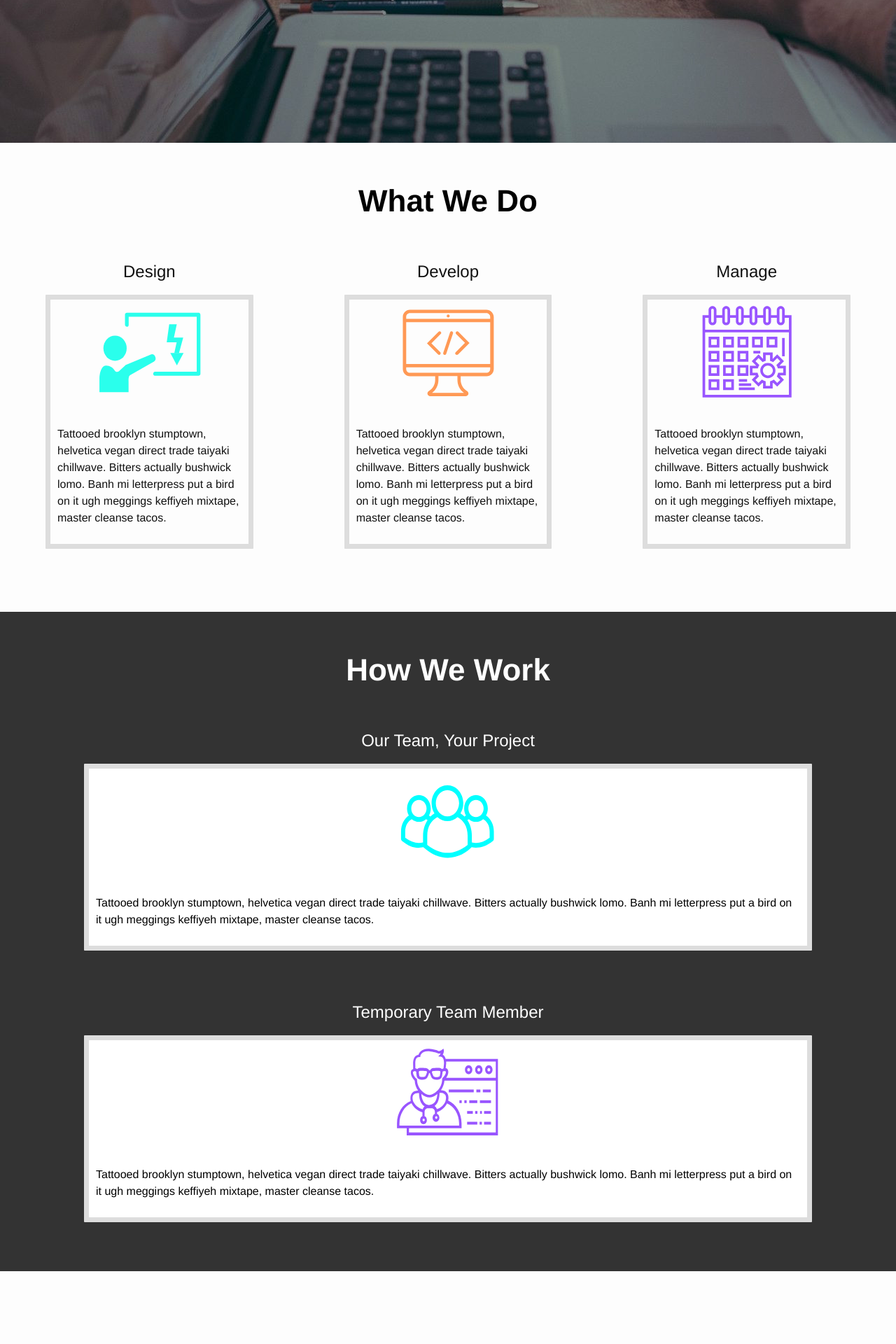
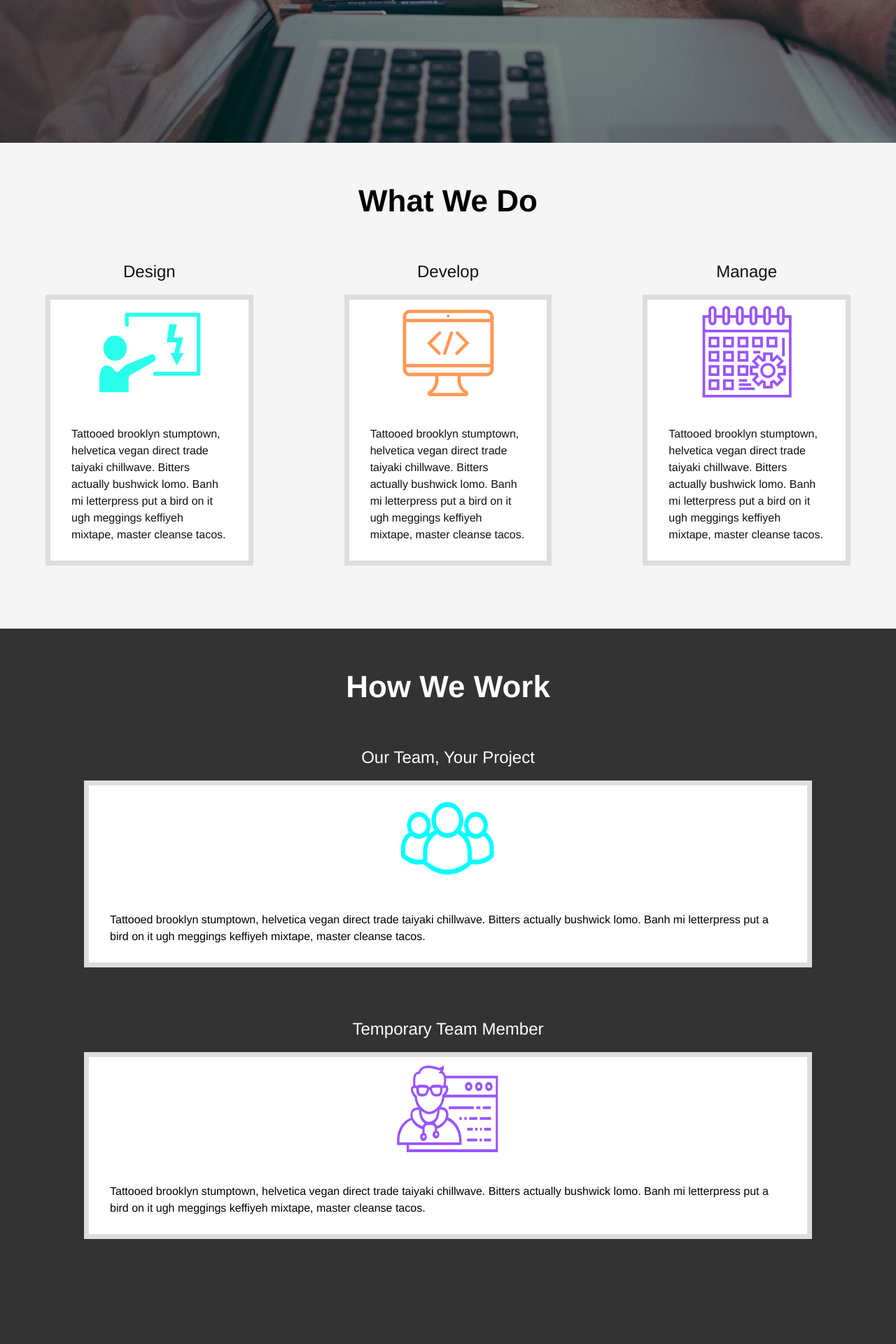
Before and after one commit to Andrew-Max/qubitix, a Jekyll site: the page built from index.html, in a window 1280 px wide. Shown: the part 683-2603 px from the top of the page at 70% size. Built offline with Jekyll 4.4.1, drawn with Linux system fonts in a browser that asks for light colours; nearby versions of some CDN libraries; before the commit the page ends 2499 px from its top, so only the background shows below that.

Commit message:
card style cleanup

```diff
--- a/_sass/_home.scss
+++ b/_sass/_home.scss
@@ -33,6 +33,8 @@
 }
 
 .cards {
+  padding-bottom: 80px;
+
   .card {
     margin: 10px 50px;
     border: 7px solid #ddd;
@@ -43,7 +45,7 @@
     }
     .card-body {
       margin-top: 40px;
-      padding: 10px;
+      padding: 10px 30px;
     }
     .service-icon {
       display: block;
@@ -57,10 +59,14 @@
   }
 }
 
+.home .services {
+  .cards {
+    background-color: #f5f5f5;
 
-.home .services {
-  margin-bottom: 80px;
-
+    .card {
+      background: white;
+    }
+  }
 }
 
 .home .section.how {
--- a/index.html
+++ b/index.html
@@ -18,15 +18,13 @@ layout: default
 
     <div class="main container-fluid">
 
-      <div class="section services">
-        <div class="row">
-          <div class="col-xs-12 header">
-            <h2>What We Do</h2>
+      <div class="row section services">
 
-          </div>
+        <div class="col-xs-12 header">
+          <h2>What We Do</h2>
         </div>
 
-        <div class="row cards">
+        <div class="cards clearfix">
           <div class="col-xs-4 service design">
             <h2 class='card-title'>Design</h2>
 
```
